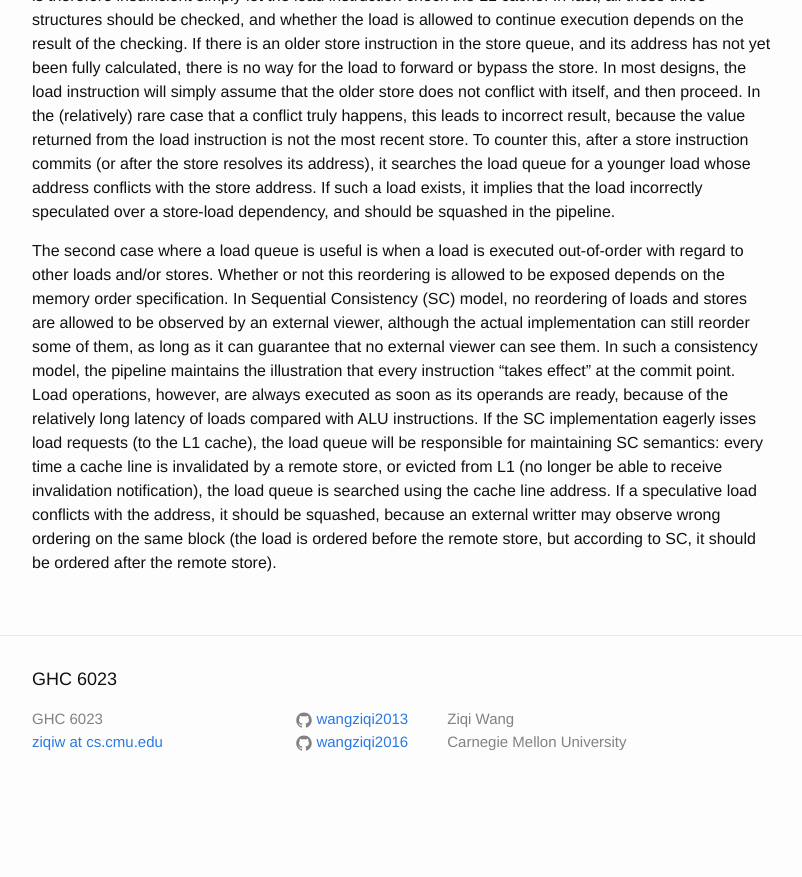
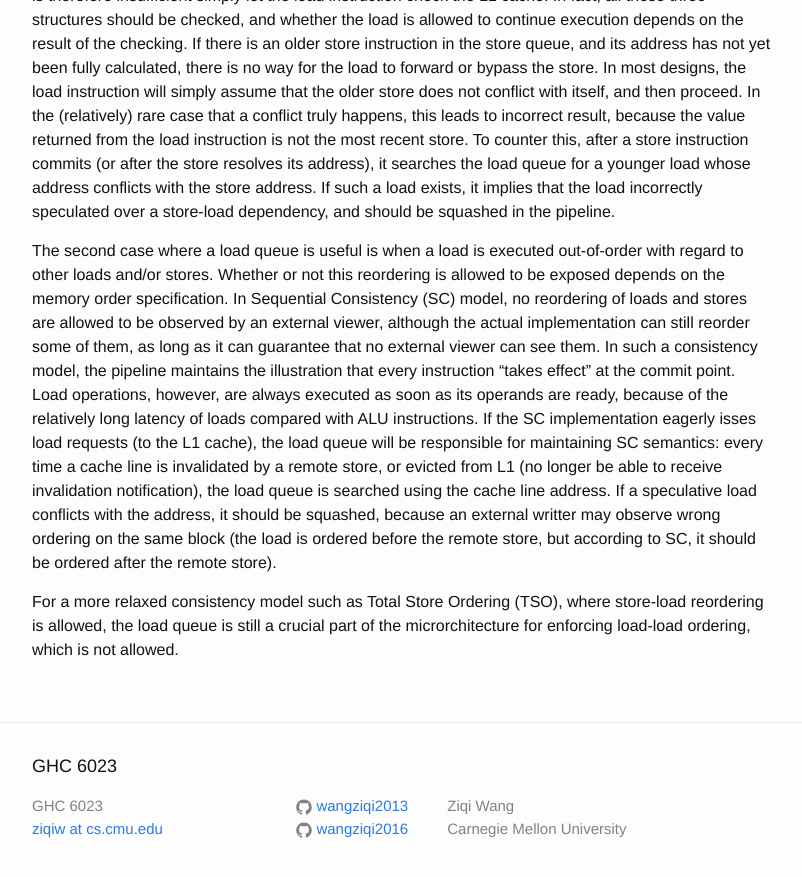
Before and after one commit to wangziqi2013/wangziqi2013.github.io, a Jekyll site: the page built from _posts/2019-08-07-the-superfluous-load-queue.markdown, in a window 1280 px wide and 900 px high, scrolled down 706 px. Shown: the top 877 px of the window, without its empty margins (238-1040 px from the left). Built offline with Jekyll 4.4.1, drawn with Linux system fonts in a browser that asks for light colours; before the commit the page ends 1519 px from its top, so only the background shows below that.

Commit message:
Adding load load reordering

```diff
--- a/_posts/2019-08-07-the-superfluous-load-queue.markdown
+++ b/_posts/2019-08-07-the-superfluous-load-queue.markdown
@@ -44,3 +44,6 @@ by a remote store, or evicted from L1 (no longer be able to receive invalidation
 using the cache line address. If a speculative load conflicts with the address, it should be squashed, because an external
 writter may observe wrong ordering on the same block (the load is ordered before the remote store, but according to SC,
 it should be ordered after the remote store).
+
+For a more relaxed consistency model such as Total Store Ordering (TSO), where store-load reordering is allowed, the load
+queue is still a crucial part of the microrchitecture for enforcing load-load ordering, which is not allowed.
```
